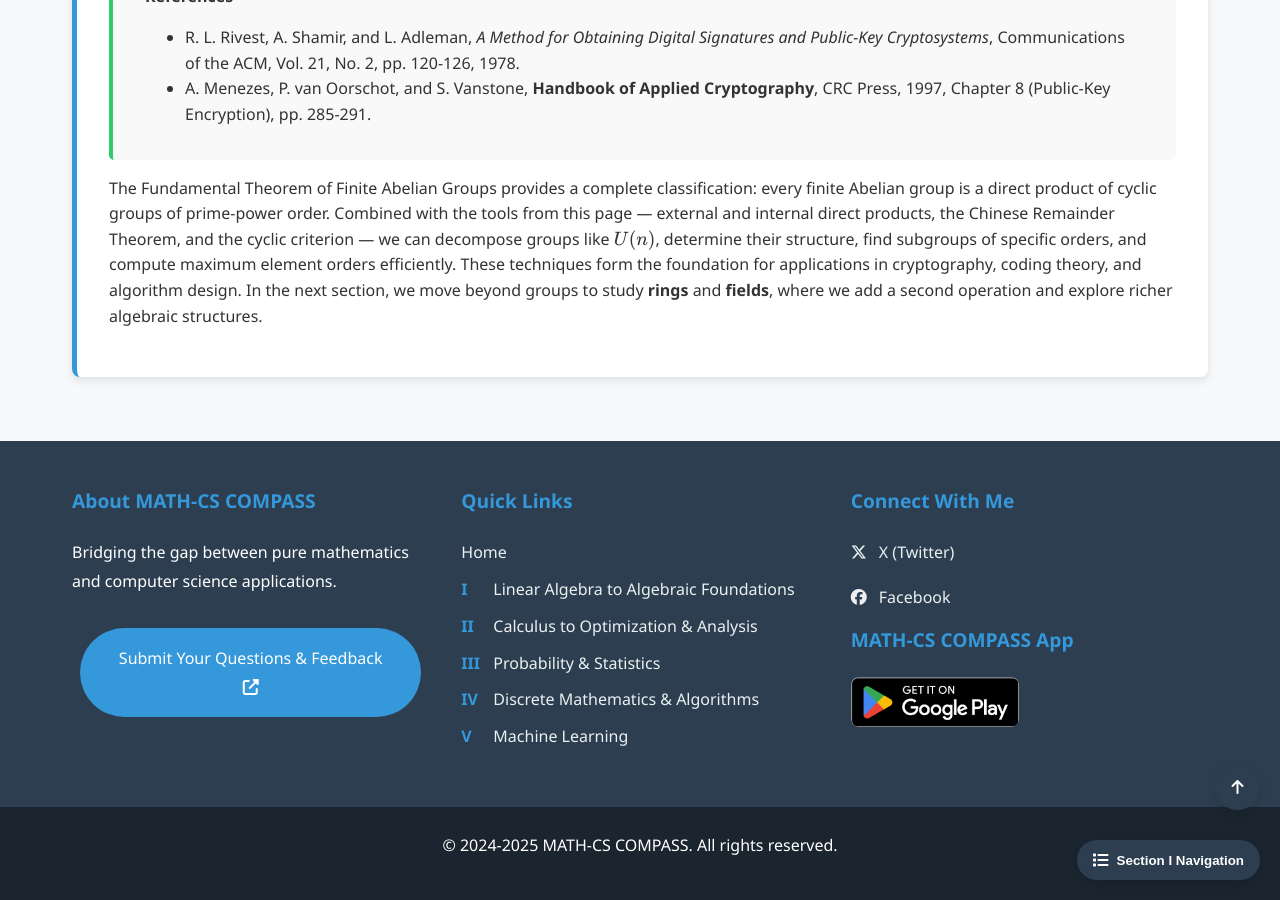
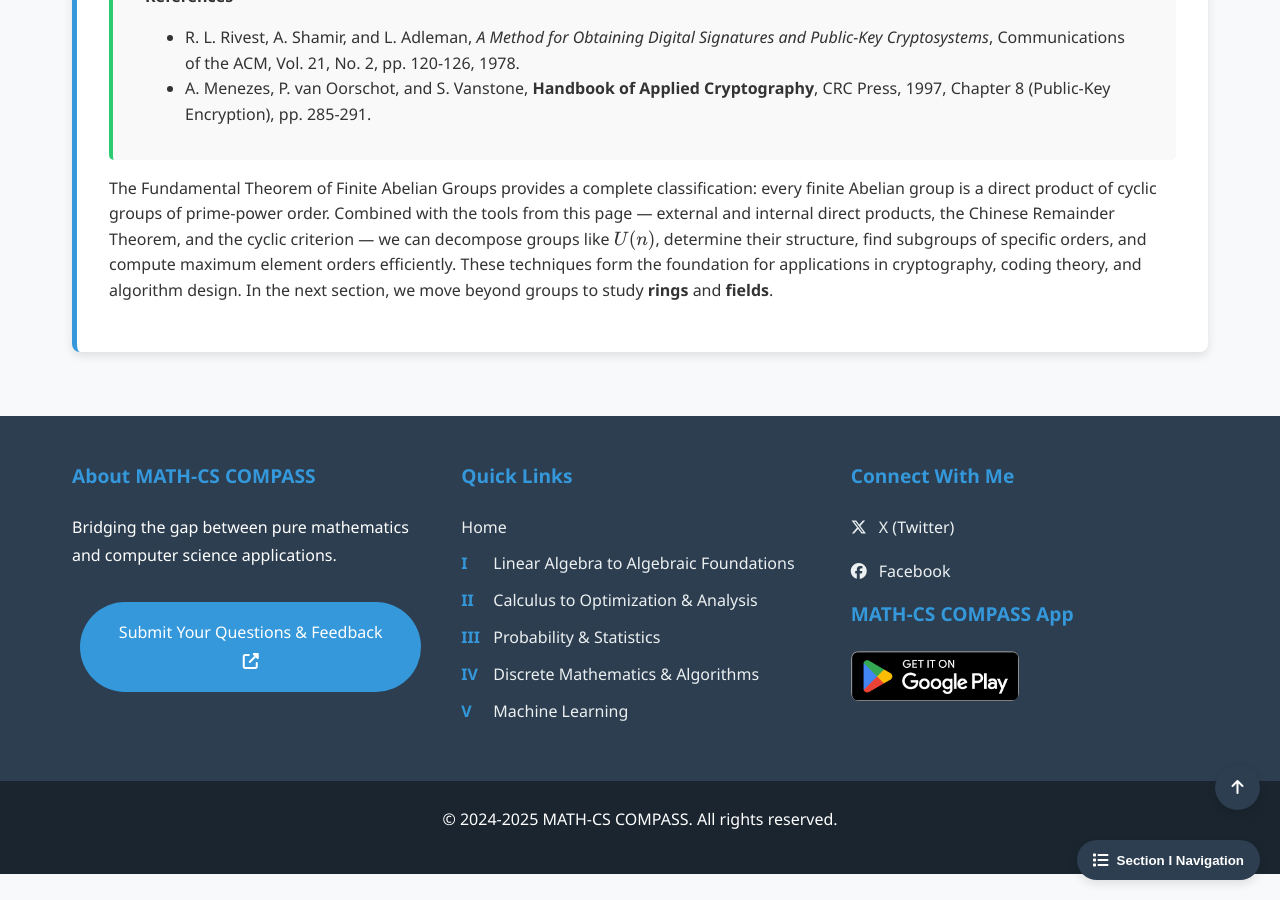
Before and after one commit to Yusukey01/yusukey01.github.io, a Jekyll site: the page built from Mathematics/Linear_algebra/group_classification.html, in a window 1280 px wide and 900 px high, scrolled down 17533 px. Built offline with Jekyll 4.4.1, drawn with Linux system fonts in a browser that asks for light colours.

```diff
--- a/Mathematics/Linear_algebra/group_classification.html
+++ b/Mathematics/Linear_algebra/group_classification.html
@@ -1104,8 +1104,7 @@ uses_python: false
                     \(U(n)\), determine their structure, find subgroups of specific orders, and compute
                     maximum element orders efficiently. These techniques form the foundation for applications
                     in cryptography, coding theory, and algorithm design. In the next section, we move beyond
-                    groups to study <strong>rings</strong> and <strong>fields</strong>, where we add a second
-                    operation and explore richer algebraic structures.
+                    groups to study <strong>rings</strong> and <strong>fields</strong>.
                 </p>
 
             </section>
```
